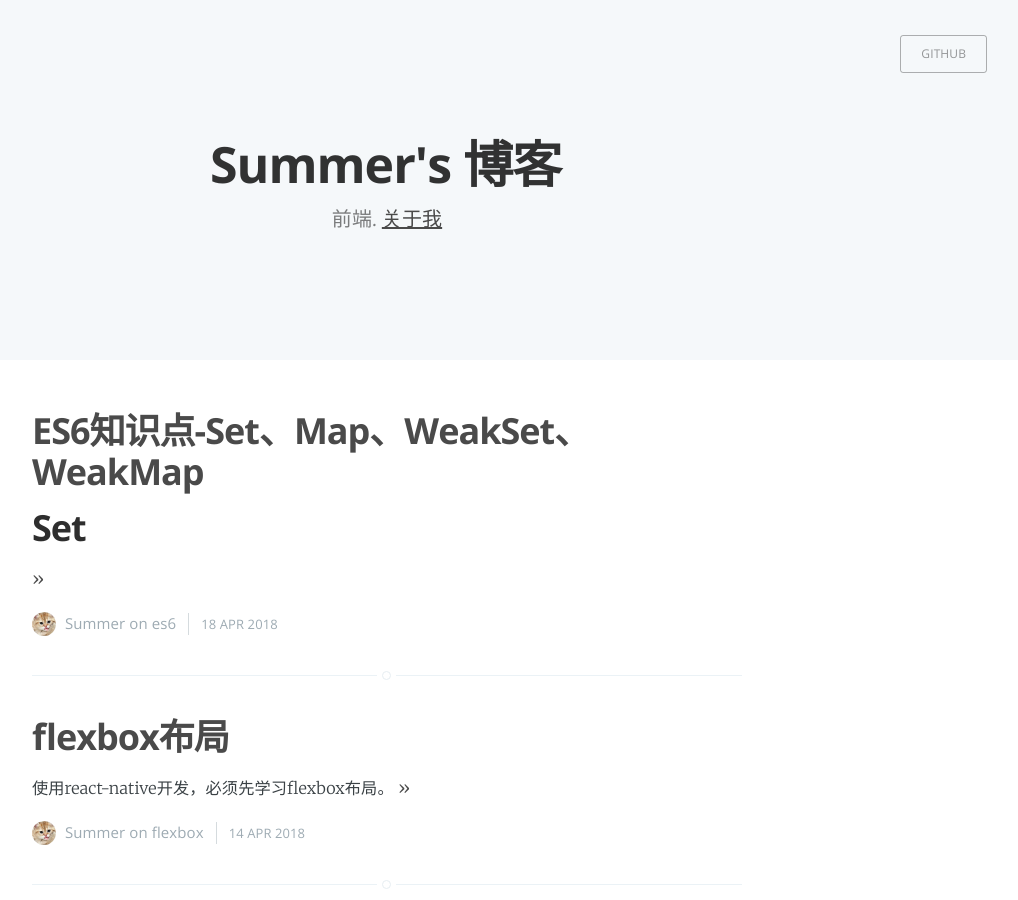
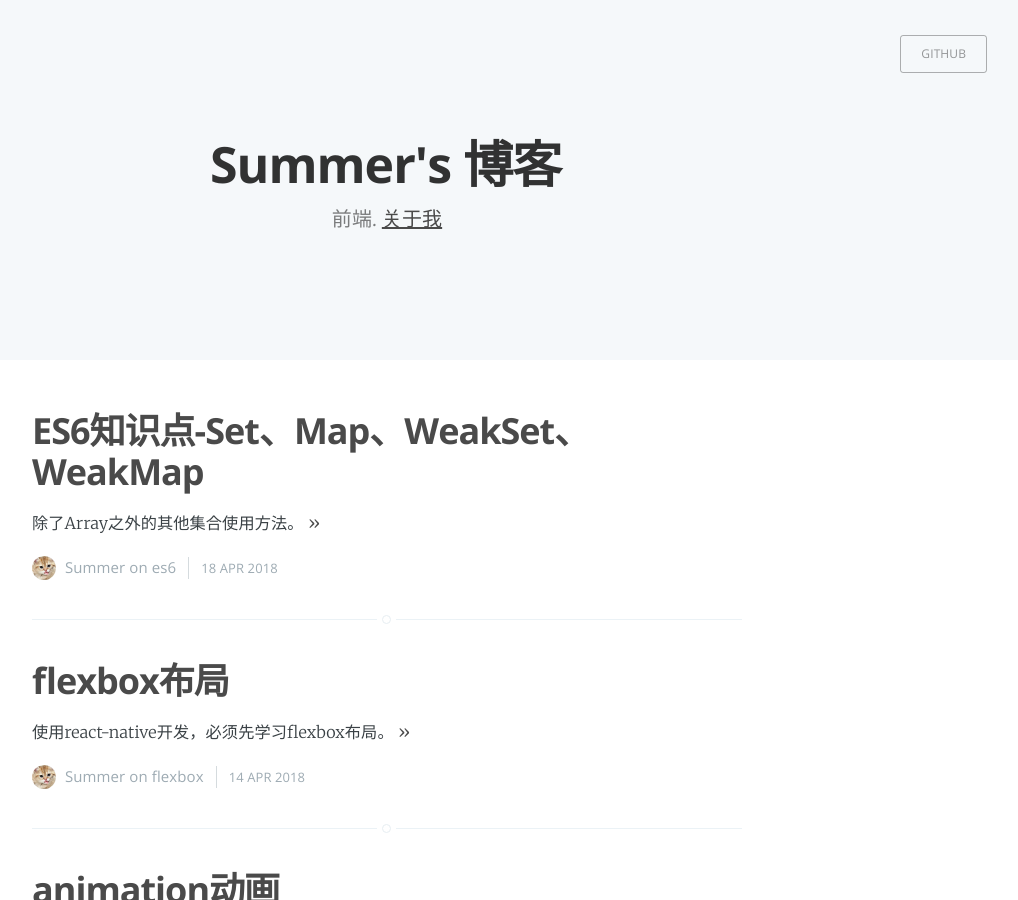
Before and after one commit to Minya01/Minya01.github.io, a Jekyll site: the page built from index.html, in a window 1280 px wide and 900 px high. Shown: the whole window, without its empty margins (253-1271 px from the left). Built offline with Jekyll 4.4.1, drawn with Linux system fonts in a browser that asks for light colours; the list of posts is cut into pages by our own code; some of the changed lines change nothing that is shown.

Commit message:
编译报错

````diff
--- a/_posts/2018-04-18-set-map.md
+++ b/_posts/2018-04-18-set-map.md
@@ -6,6 +6,8 @@
 ---
 
 
+
+除了Array之外的其他集合使用方法。
 
 ## Set
 
@@ -216,10 +218,10 @@
 ```javascript
 var ws = new WeakSet(),
     obj = {
-        key1:{
+        key1: {
             k:'1'
         },
-        key2:{
+        key2: {
             k:'2'
         }
     };
@@ -227,7 +229,7 @@
 ws.add(obj.key1);
 ws.add(obj.key2);
 
-console.log(ws);// WeakSet {{k:'1'},{k:'2'}}
+console.log(ws);// WeakSet {Object{k:"1"},Object{k:"2"}}
 console.log(ws.has(obj.key1));//true
 
 delete obj.key1;
@@ -259,7 +261,7 @@
 wm.set(obj.key1,'value1');
 wm.set(obj.key2,'value2');
 
-console.log(wm); // WeakMap {{key:'1'} => 'value1',{key:'2'} => 'value2'}
+console.log(wm); // WeakMap {Object{key:'1'} => 'value1',Object{key:'2'} => 'value2'}
 
 console.log(wm.has(obj.key1));//true
 delete obj.key1;
````
